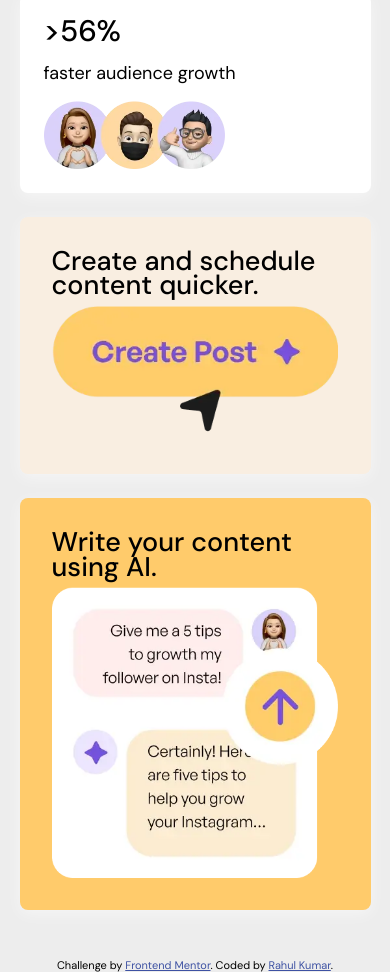
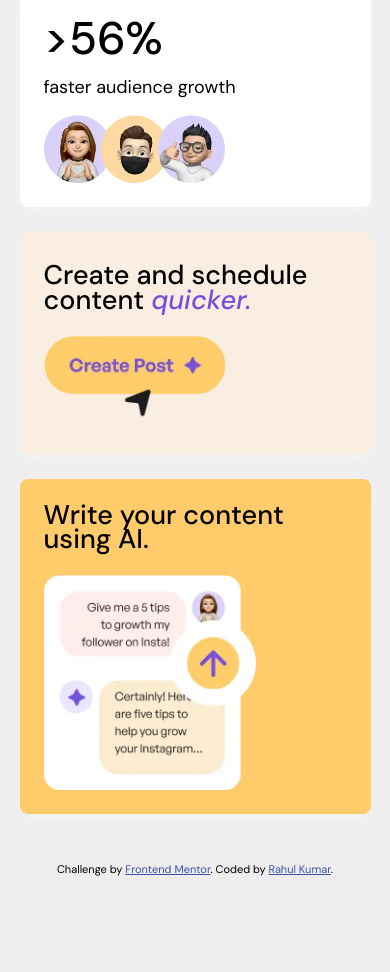
Before and after one commit to TheCoder-Rahul/frontend_mentor_bento_grid, a plain HTML site: page index.html in a window 390 px wide. Shown: the part 1611-2583 px from the top of the page. After the commit the page ends 2487 px from the top, so only its background shows below. Drawn offline with Linux system fonts and the light colour scheme.

Commit message:
Mobile Responsive device completed

```diff
--- a/index.html
+++ b/index.html
@@ -40,7 +40,7 @@
       <img src="./assets/images/illustration-audience-growth.webp" alt="Faster Audience Growth Illustration">
     </article>
     <article class="grid_item_7">
-      <h2 class="card_heading">Create and schedule content quicker.</h2>
+      <h2 class="card_heading">Create and schedule content <i>quicker.</i></h2>
       <img src="./assets/images/illustration-create-post.webp" alt="Create Post Illustration">
     </article>
     <article class="grid_item_8">
--- a/style.css
+++ b/style.css
@@ -143,18 +143,31 @@ article {
   padding: 1.5rem;
   align-items: flex-start;
   .card_heading {
-    font-size: clamp(1.25rem, calc(3vw + 1.125rem), 3rem);
+    font-size: clamp(1.5rem, calc(3vw + 2.125rem), 3rem);
   }
   img {
     width: 60%;
   }
 }
 .grid_item_7 {
-  padding: 2rem;
+  gap: 1.5rem;
+  padding: 2rem 1.5rem;
+  align-items: flex-start;
   background-color: var(--yellow-100);
+  i {
+    color: var(--purple-500);
+  }
+  img {
+    width: 60%;
+  }
 }
 .grid_item_8 {
-  padding: 2rem;
+  gap: 1.5rem;
+  padding: 1.5rem;
+  align-items: flex-start;
+  img {
+    width: 70%;
+  }
 }
 .attribution { font-size: 0.6875rem; text-align: center; }
 .attribution a { color: hsl(228, 45%, 44%); }
```
